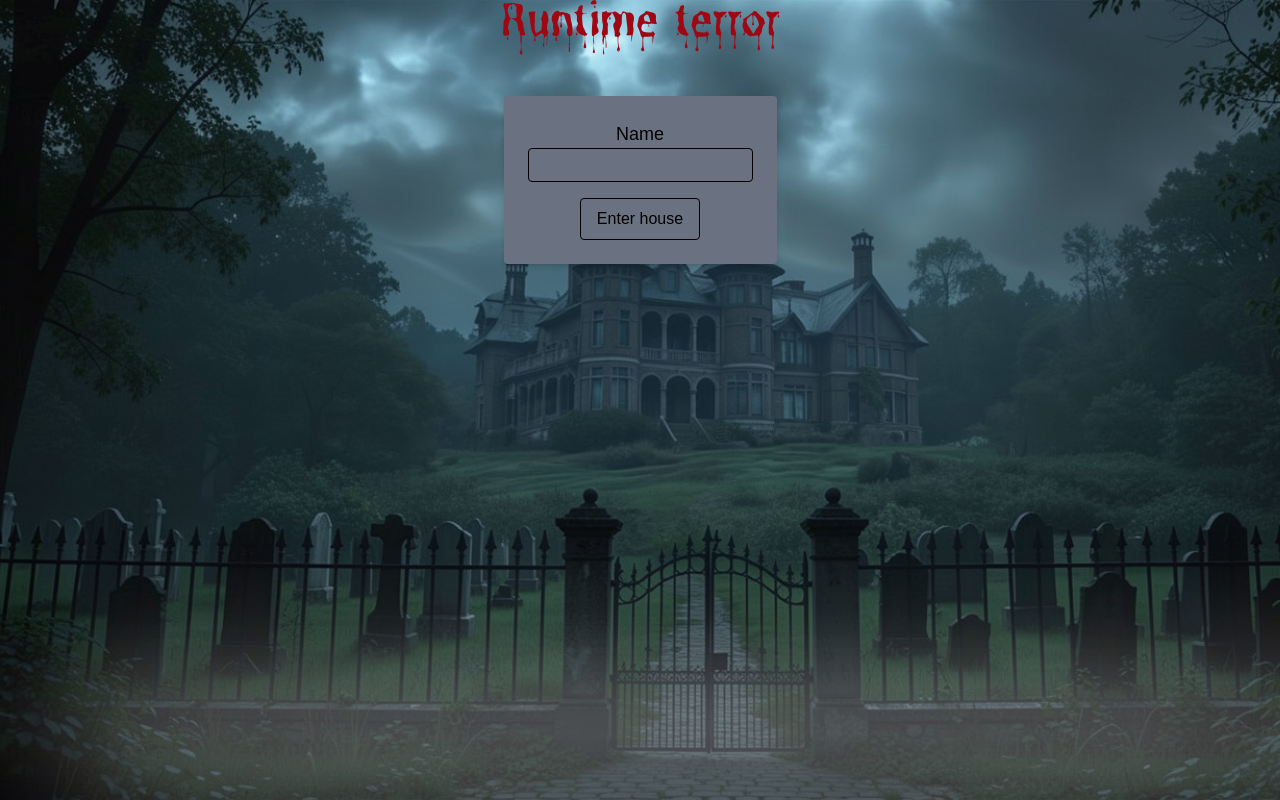
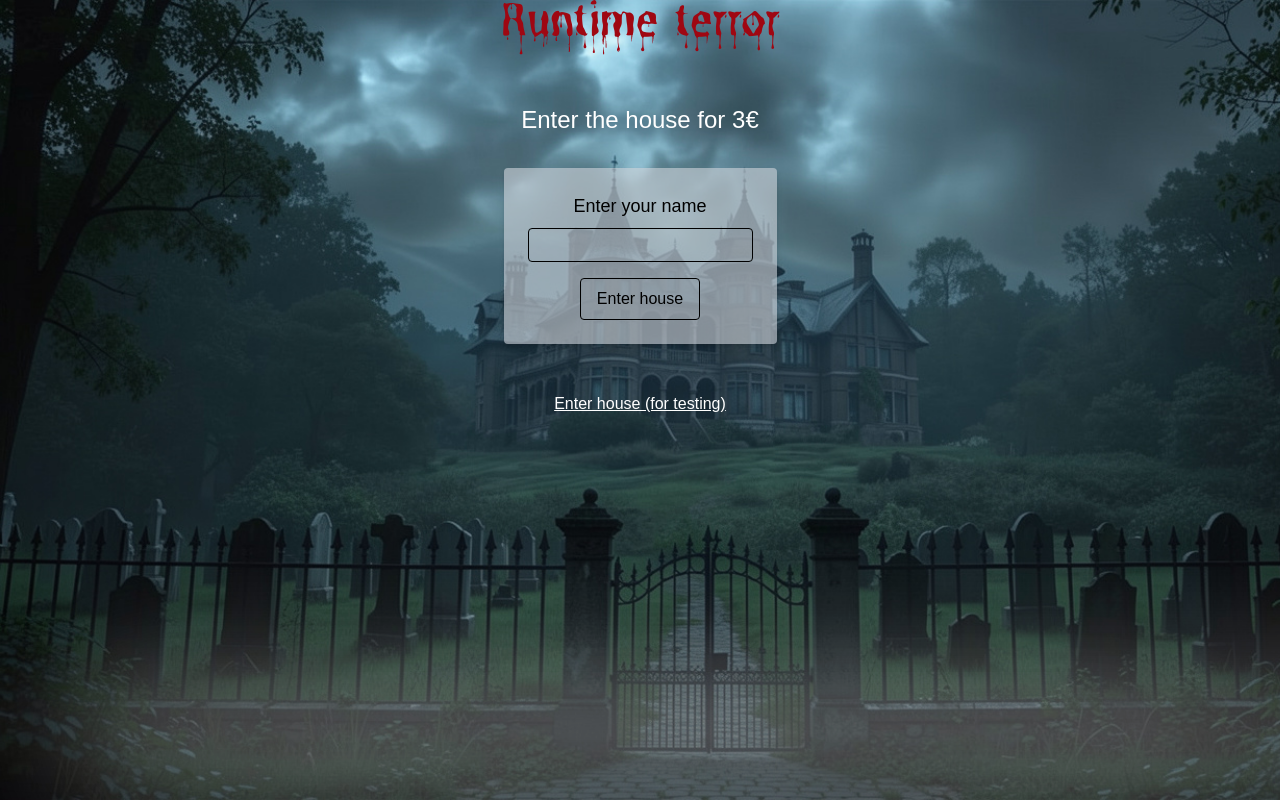
Before and after one commit to mariefarnstrom/runtime-terror, a Next.js app: page / in a window 1280 px wide. Built offline with nearby package versions, Linux system fonts and the light colour scheme.

Commit message:
minor changes

```diff
--- a/src/app/page.tsx
+++ b/src/app/page.tsx
@@ -1,21 +1,23 @@
 'use client'
-
 import EnterForm from "@/components/home-page/enter-form";
 import Fog from "@/components/effects/Fog";
 import { ApiError } from "@/types/errors";
 import { useState } from "react";
 import { processPayment } from "@/lib/payment";
+import Link from "next/link";
 
 export default function Home() {
   const [error, setError] = useState<ApiError | null>(null)
+  const ENTRY_PRICE = Number(process.env.NEXT_PUBLIC_ENTRY_PRICE) || 3;
+
 
   const handlePayment = async (name: string) => {
     setError(null)
 
     const result = await processPayment({
-      seller: process.env.SELLER || 'default-seller',
+      seller: process.env.NEXT_PUBLIC_SELLER || 'default-seller',
       buyer: name,
-      amount: 100,
+      amount: ENTRY_PRICE,
     })
 
     if (!result.success) {
@@ -32,12 +34,14 @@ export default function Home() {
       <Fog />
 
       {/* Content — top layer */}
-      <div className="relative z-10 flex flex-col gap-6 w-full h-full items-center">
+      <div className="relative z-10 flex flex-col gap-8 w-full h-full items-center">
         <h1 className="text-red-800 text-5xl leading-normal">Runtime terror</h1>
+        <h3 className="text-white text-2xl">Enter the house for {ENTRY_PRICE}€</h3>
         <div className="w-80vw max-w-80 justify-end">
           <EnterForm onSubmit={handlePayment} />
           {error && <p className="text-red-500 mt-4">Error: {error.message}</p>}
         </div>
+        <Link href="/haunted-house" className="text-white underline mt-4">Enter house (for testing)</Link>
       </div>
     </div>
   );
--- a/src/components/home-page/enter-form.tsx
+++ b/src/components/home-page/enter-form.tsx
@@ -13,16 +13,17 @@ export default function EnterForm({ onSubmit }: EnterFormProps) {
         const name = formData.get("name") as string;
         onSubmit(name);
       }}
-      className="bg-gray-500 bg-opacity-50 p-6 rounded shadow-md flex flex-col items-center w-full"
+
+      className="bg-gray-300/60 p-6 rounded shadow-md flex flex-col items-center w-full"
     >
       <label htmlFor="name"
-      className="text-lg"
-      >Name</label>
+      className="text-lg mb-2"
+      >Enter your name</label>
       <input id="name" type="text" required name="name"
       className="border border-black rounded px-2 py-1 mb-4 focus:ring-2 focus:ring-red-700 focus:outline-none transition"
       />
       <button type="submit"
-      className="border border-black rounded px-4 py-2 hover:bg-red-700 hover:text-white transition"
+      className="border border-black rounded px-4 py-2 cursor-pointer hover:bg-red-700 hover:text-white transition focus:ring-2 focus:ring-red-700 focus:outline-none"
       >Enter house</button>
     </form>
   );
```
